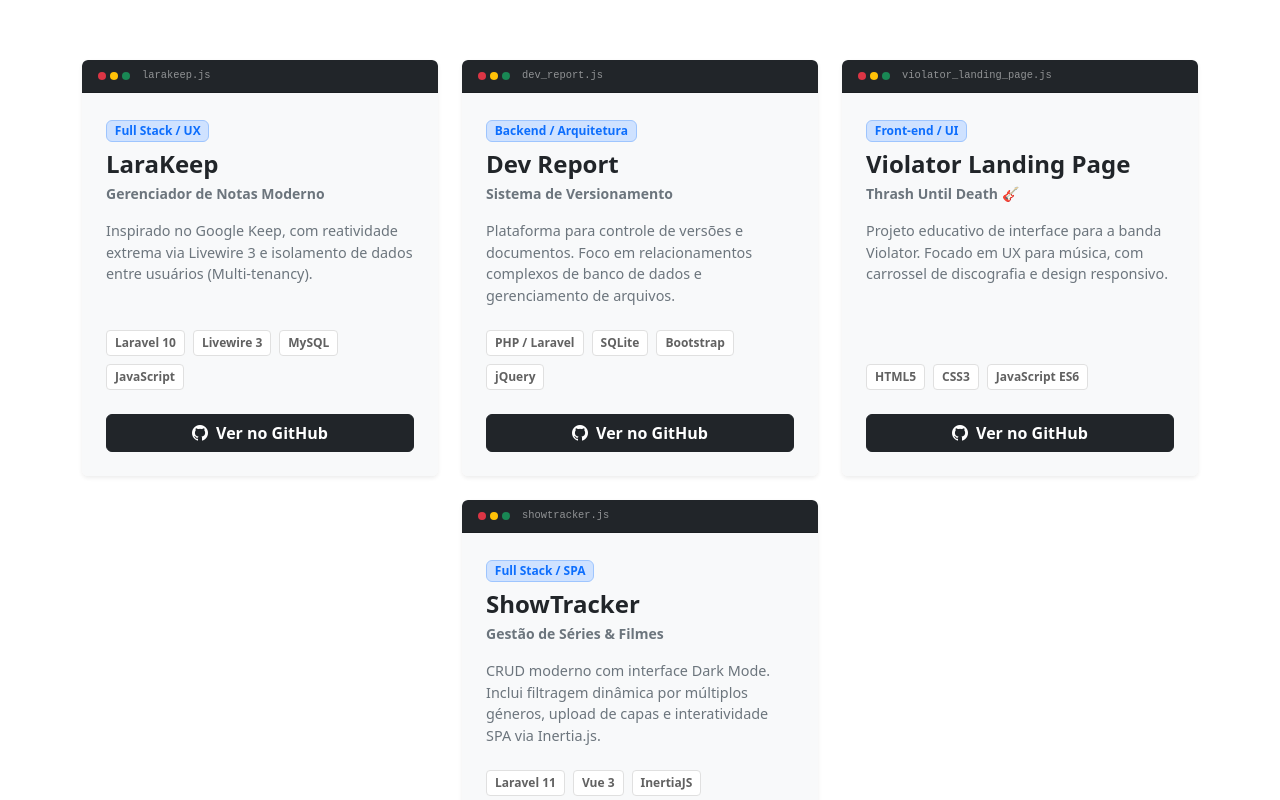
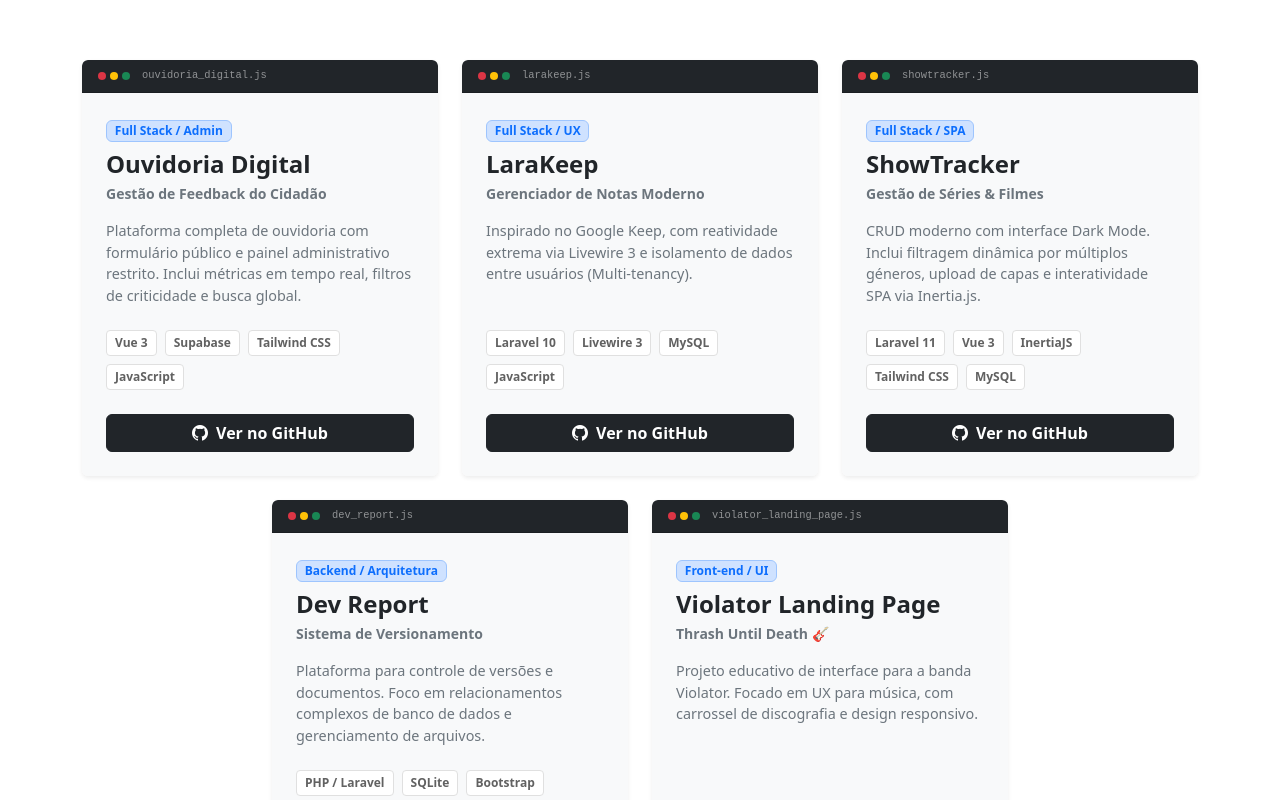
Before and after one commit to LuizFelipe2023/PortfolioLuiz, a Vue app: page / in a window 1280 px wide. Shown: the part 1700-2500 px from the top of the page. Built offline with nearby package versions, Linux system fonts and the light colour scheme.

Commit message:
adicionando mais um projeto.

```diff
--- a/src/components/Projects.vue
+++ b/src/components/Projects.vue
@@ -1,7 +1,17 @@
 <script setup>
 import { ref } from 'vue';
 import '../assets/css/projects.css';
+
 const projetos = ref([
+    {
+        id: 5,
+        titulo: 'Ouvidoria Digital',
+        subtitulo: 'Gestão de Feedback do Cidadão',
+        descricao: 'Plataforma completa de ouvidoria com formulário público e painel administrativo restrito. Inclui métricas em tempo real, filtros de criticidade e busca global.',
+        techs: ['Vue 3', 'Supabase', 'Tailwind CSS', 'JavaScript'],
+        linkGithub: 'https://github.com/LuizFelipe2023/OuvidoriaDigital',
+        tipo: 'Full Stack / Admin'
+    },
     {
         id: 1,
         titulo: 'LaraKeep',
@@ -10,6 +20,15 @@ const projetos = ref([
         techs: ['Laravel 10', 'Livewire 3', 'MySQL', 'JavaScript'],
         linkGithub: 'https://github.com/LuizFelipe2023/LaraKeep',
         tipo: 'Full Stack / UX'
+    },
+    {
+        id: 4,
+        titulo: 'ShowTracker',
+        subtitulo: 'Gestão de Séries & Filmes',
+        descricao: 'CRUD moderno com interface Dark Mode. Inclui filtragem dinâmica por múltiplos géneros, upload de capas e interatividade SPA via Inertia.js.',
+        techs: ['Laravel 11', 'Vue 3', 'InertiaJS', 'Tailwind CSS', 'MySQL'],
+        linkGithub: 'https://github.com/LuizFelipe2023/ShowTracker',
+        tipo: 'Full Stack / SPA'
     },
     {
         id: 2,
@@ -28,15 +47,6 @@ const projetos = ref([
         techs: ['HTML5', 'CSS3', 'JavaScript ES6'],
         linkGithub: 'https://github.com/LuizFelipe2023/LandingPageViolator',
         tipo: 'Front-end / UI'
-    },
-    {
-        id: 4,
-        titulo: 'ShowTracker',
-        subtitulo: 'Gestão de Séries & Filmes',
-        descricao: 'CRUD moderno com interface Dark Mode. Inclui filtragem dinâmica por múltiplos géneros, upload de capas e interatividade SPA via Inertia.js.',
-        techs: ['Laravel 11', 'Vue 3', 'InertiaJS', 'Tailwind CSS', 'MySQL'],
-        linkGithub: 'https://github.com/LuizFelipe2023/ShowTracker',
-        tipo: 'Full Stack / SPA'
     }
 ]);
 </script>
```
